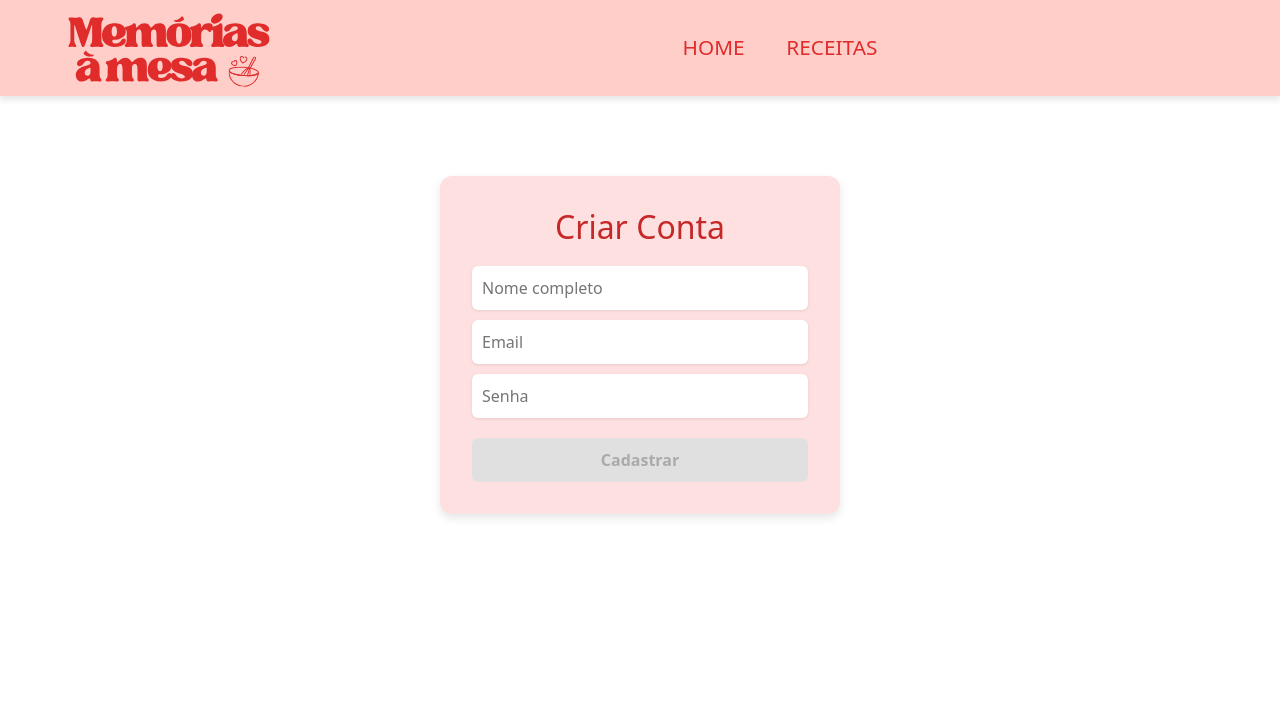
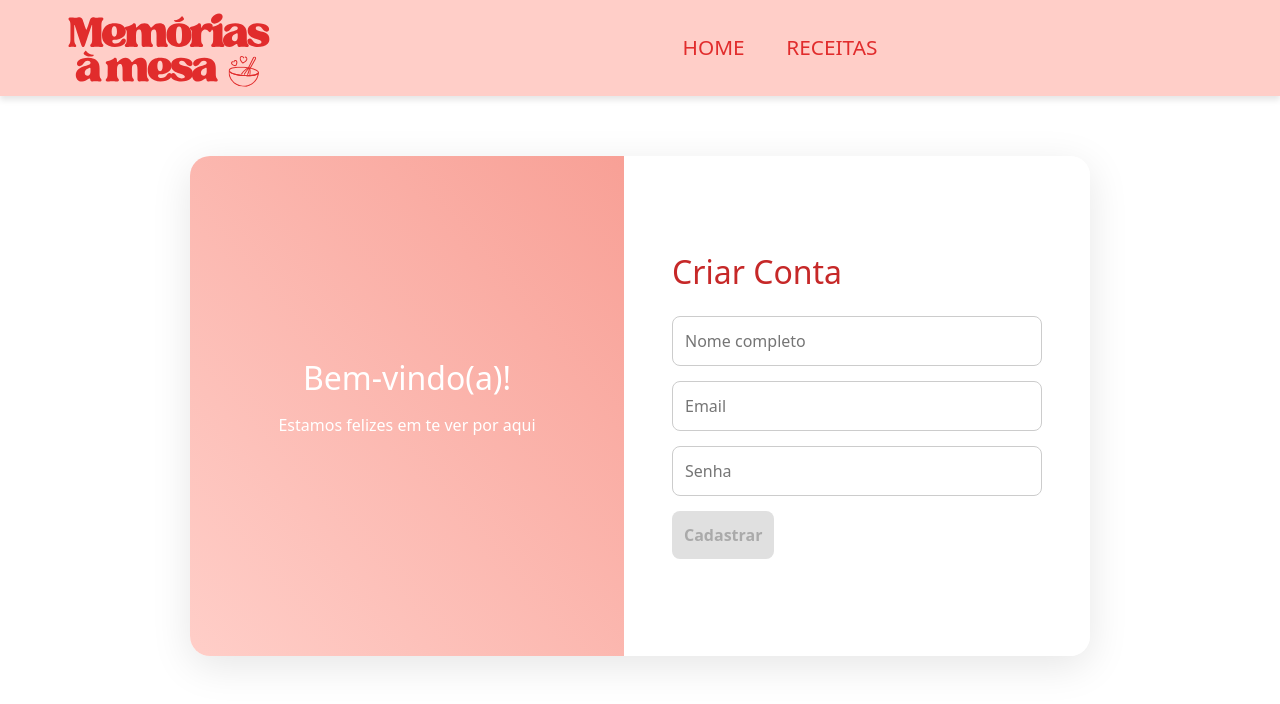
Before and after one commit to CainanJose/memoriasamesa, an Angular app: page /cadastro in a window 1280 px wide. Shown: the top 704 px of the page. Built offline with nearby package versions, Linux system fonts and the light colour scheme.

Commit message:
Atualização cadastro

```diff
--- a/src/app/app.routes.ts
+++ b/src/app/app.routes.ts
@@ -4,6 +4,11 @@ import { LoginComponent } from './login/login.component'; // importar o componen
 import { CadastroComponent } from './cadastro/cadastro.component';
 
 export const routes: Routes = [
+  {
+    path: '',
+    redirectTo: 'listareceitas',
+    pathMatch: 'full'
+  },
   {
     path: 'listareceitas',
     component: ListaReceitasComponent
--- a/src/app/cadastro/cadastro.component.css
+++ b/src/app/cadastro/cadastro.component.css
@@ -1,40 +1,70 @@
-.cadastro-container {
-    max-width: 400px;
-    margin: 80px auto;
-    background-color: #ffe0e0;
+.tela-cadastro {
+  display: flex;
+  width: 80%;
+  max-width: 900px;
+  margin: 60px auto;
+  height: 500px;
+  box-shadow: 0 10px 40px rgba(0,0,0,0.1);
+  border-radius: 20px;
+  overflow: hidden;
+}
+
+/* Lado esquerdo com imagem ou cor */
+.lado-imagem {
+  flex: 1;
+  background: linear-gradient(to top right, #ffcec8, #f8a096);
+  color: white;
+  display: flex;
+  flex-direction: column;
+  align-items: center;
+  justify-content: center;
   padding: 2rem;
-    border-radius: 12px;
-    box-shadow: 0 4px 10px rgba(0,0,0,0.1);
   text-align: center;
 }
 
-  .cadastro-container h2 {
-    margin-bottom: 20px;
+.lado-imagem h1 {
+  font-size: 2rem;
+  margin-bottom: 1rem;
+}
+
+.lado-formulario {
+  flex: 1;
+  background: #fff;
+  padding: 3rem;
+  display: flex;
+  flex-direction: column;
+  justify-content: center;
+}
+
+.lado-formulario h2 {
+  margin-bottom: 1.5rem;
   color: #c62828;
 }
 
-  .cadastro-container input {
+input {
   width: 100%;
-    padding: 10px;
-    margin-bottom: 10px;
-    border: none;
-    border-radius: 6px;
-    box-shadow: 0 1px 3px rgba(0,0,0,0.1);
+  padding: 12px;
+  margin-bottom: 15px;
+  border-radius: 8px;
+  border: 1px solid #ccc;
 }
 
-  .cadastro-container button {
-    width: 100%;
+button {
+  padding: 12px;
   background-color: #c62828;
   color: white;
-    padding: 10px;
   border: none;
-    border-radius: 6px;
+  border-radius: 8px;
+  cursor: pointer;
   font-weight: bold;
-    cursor: pointer;
-    margin-top: 10px;
+  transition: 0.3s;
 }
 
-  .cadastro-container button:disabled {
+button:hover {
+  background-color: #a91d1d;
+}
+
+button:disabled {
   background-color: #e0e0e0;
   color: #aaa;
   cursor: not-allowed;
@@ -43,11 +73,11 @@
 .erro {
   color: red;
   font-size: 0.85rem;
-    margin-top: -8px;
-    margin-bottom: 8px;
+  margin-top: -10px;
+  margin-bottom: 10px;
 }
 
 .mensagem {
+  color: green;
   margin-top: 10px;
-    color: green;
 }
--- a/src/app/cadastro/cadastro.component.html
+++ b/src/app/cadastro/cadastro.component.html
@@ -1,15 +1,23 @@
 <app-navbar></app-navbar>
-<div class="cadastro-container">
+
+<div class="tela-cadastro">
+  <!-- Lado esquerdo com imagem -->
+  <div class="lado-imagem">
+    <h1>Bem-vindo(a)!</h1>
+    <p>Estamos felizes em te ver por aqui</p>
+  </div>
+
+  <!-- Lado direito com formulário -->
+  <div class="lado-formulario">
     <h2>Criar Conta</h2>
     <form (ngSubmit)="cadastrar()" #form="ngForm">
-      <input type="text" name="nome" [(ngModel)]="nome" placeholder="Nome completo" required>
+      <input type="text" name="nome" [(ngModel)]="nome" placeholder="Nome completo" required />
+      <input type="email" name="email" [(ngModel)]="email" placeholder="Email" required />
+      <div *ngIf="email && !emailValido()" class="erro">Use um email válido</div>
 
-      <input type="email" name="email" [(ngModel)]="email" placeholder="Email" required>
-      <div *ngIf="email && !emailValido()" class="erro"> Use um email &#64;gmail.com ou &#64;outlook.com</div>
-
-      <input type="password" name="senha" [(ngModel)]="senha" placeholder="Senha" required>
+      <input type="password" name="senha" [(ngModel)]="senha" placeholder="Senha" required />
       <div *ngIf="senha && !senhaValida()" class="erro">
-        A senha deve ter no mínimo 8 caracteres e começar com letra maiúscula.
+        A senha deve começar com letra maiúscula e ter pelo menos 8 caracteres.
       </div>
 
       <button type="submit" [disabled]="!form.valid || !emailValido() || !senhaValida()">Cadastrar</button>
@@ -17,3 +25,4 @@
 
     <p *ngIf="mensagem" class="mensagem">{{ mensagem }}</p>
   </div>
+</div>
--- a/src/app/cadastro/cadastro.component.ts
+++ b/src/app/cadastro/cadastro.component.ts
@@ -4,13 +4,15 @@ import { CommonModule } from '@angular/common';
 import { UsuarioService } from '../services/usuario.service';
 import { Router } from '@angular/router';
 import { NavbarComponent } from "../navbar/navbar.component";
+import { ValidacaoService } from '../services/validacao.service';
 
 @Component({
   selector: 'app-cadastro',
   standalone: true,
-  imports: [FormsModule, CommonModule,NavbarComponent],
+  imports: [FormsModule, CommonModule, NavbarComponent],
   templateUrl: './cadastro.component.html',
-  styleUrls: ['./cadastro.component.css']
+  styleUrls: ['./cadastro.component.css'],
+  providers: [ValidacaoService] // INJETADO
 })
 export class CadastroComponent {
   nome = '';
@@ -18,15 +20,20 @@ export class CadastroComponent {
   senha = '';
   mensagem = '';
 
-  constructor(private usuarioService: UsuarioService,private router: Router) {}
+  constructor(
+    private usuarioService: UsuarioService,
+    private router: Router,
+    private validacao: ValidacaoService // INJETADO
+  ) {}
 
   emailValido(): boolean {
-    return /^[\w.-]+@(gmail|outlook)\.com$/.test(this.email);
+    return this.validacao.validarEmail(this.email);
   }
 
   senhaValida(): boolean {
-    return /^[A-Z][\w\d@$!%*?&]{7,}$/.test(this.senha);
+    return this.validacao.validarSenha(this.senha);
   }
+
 
   cadastrar() {
     if (this.emailValido() && this.senhaValida()) {
@@ -49,7 +56,6 @@ export class CadastroComponent {
             this.mensagem = 'Erro ao cadastrar. Tente novamente.';
           }
 
-          // ⏱️ torna a mensagem temporária por 4 segundos
           setTimeout(() => {
             this.mensagem = '';
           }, 4000);
--- /dev/null
+++ b/src/app/services/validacao.service.ts
@@ -0,0 +1,9 @@
+export class ValidacaoService {
+    validarEmail(email: string): boolean {
+      return /^[\w.-]+@(gmail|outlook)\.com$/.test(email);
+    }
+
+    validarSenha(senha: string): boolean {
+      return /^[A-Z][\w\d@$!%*?&]{7,}$/.test(senha);
+    }
+  }
```
Also changed, not shown: src/assets/img1.webp (added). Lines whose indentation alone changed are shown as unchanged.
